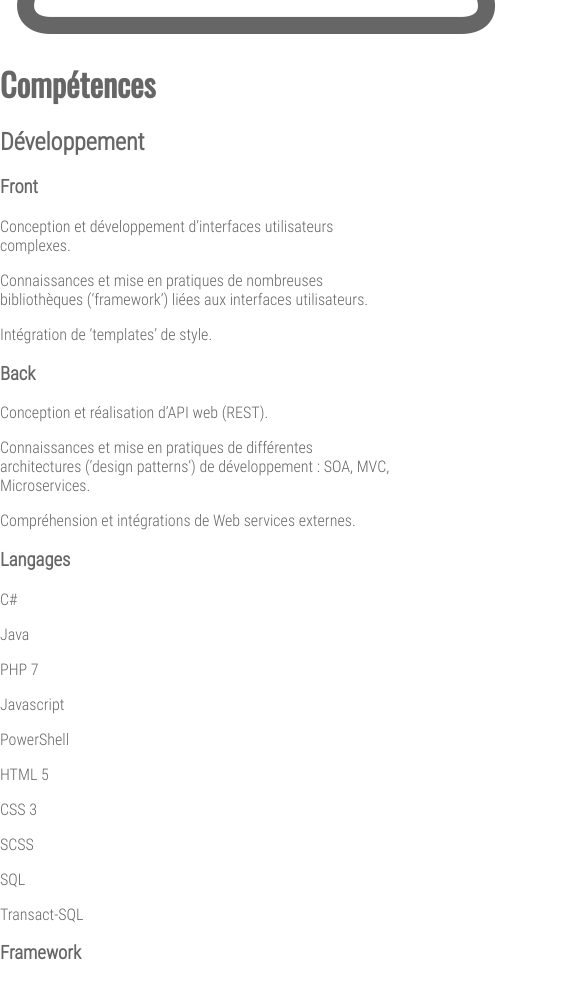
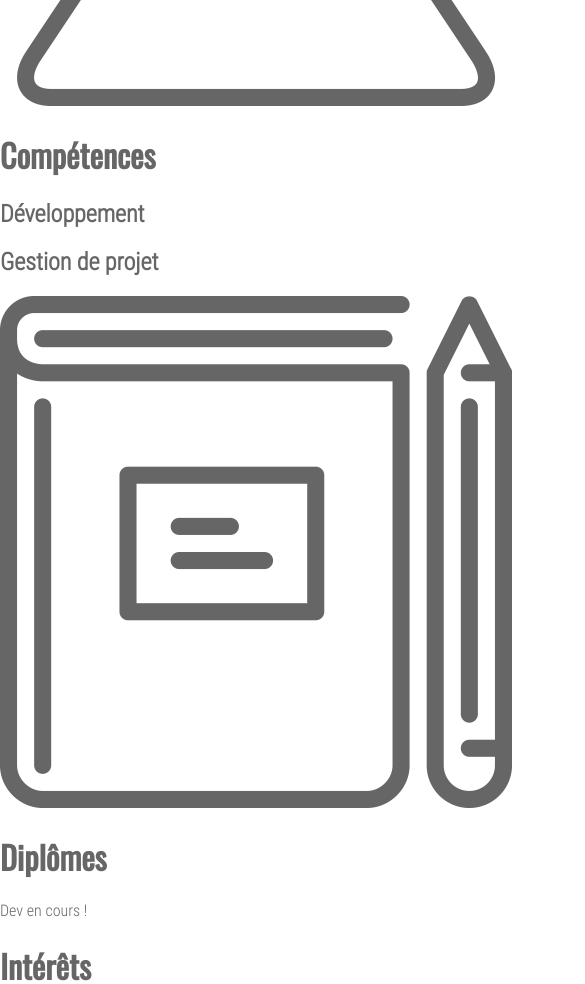
Before and after one commit to JohanDumouchel/cv-online, a React (Create React App) app: page / in a window 390 px wide. Shown: the part 2580-3564 px from the top of the page, 585 px wide, since content can reach past the window. Built offline with nearby package versions, Linux system fonts and the light colour scheme.

Commit message:
Fix job scss to handle media query, and show category on click

```diff
--- a/src/Job/Job.scss
+++ b/src/Job/Job.scss
@@ -1,4 +1,8 @@
 @import "../Var.scss";
+
+
+// Large Screen design
+@media(min-width: $mediaLS){
 
   // JobListItem
   .job {
@@ -71,3 +75,4 @@
       width: 50%;
     }
   }
+}
--- a/src/Skill/Skill.js
+++ b/src/Skill/Skill.js
@@ -36,6 +36,7 @@ class SkillCategory extends Component {
     this.getSkillsBySubCategory = this.getSkillsBySubCategory.bind(this);
     this.renderSkillsBySubCategory = this.renderSkillsBySubCategory.bind(this);
     this.renderSkills = this.renderSkills.bind(this);
+    this.onClickCategory = this.onClickCategory.bind(this);
   }
 
   isCategory(category){
@@ -80,13 +81,18 @@ class SkillCategory extends Component {
     return skills;
   }
 
+  onClickCategory(){
+    this.props.onClickCategory(this.props.category);
+  }
+
   render(){
     if(!this.isCategory(this.props.category)){
       return null;
     }
     let category = this.props.category;
+    let skillToRender = null;
+    if(this.props.skills !== null){
       let skills;
-
       switch (category.id) {
         case 'dev' :
           skills = this.renderSkillsBySubCategory();
@@ -98,13 +104,15 @@ class SkillCategory extends Component {
           skills = null;
           break;
       }
+      skillToRender = <div className="skill-list">{skills}</div>
+    }
 
     return(
-    <div>
+    <div className="category">
+      <div className="btn-title" onClick={this.onClickCategory}>
       <h2 id={category.id}> {category.title} </h2>
-      <div>
-        {skills}
       </div>
+      {skillToRender}
     </div>
 
     );
@@ -116,10 +124,30 @@ class Skill extends Component {
     super(props);
     this.state = {
       skills: SkillsData,
+      categoryFocus: null,
     }
     this.getSkillsByCategory = this.getSkillsByCategory.bind(this);
     this.getMainCategories = this.getMainCategories.bind(this);
     this.renderCategories = this.renderCategories.bind(this);
+    this.getSkillsByIds = this.getSkillsByIds.bind(this);
+    this.handleClickCategory = this.handleClickCategory.bind(this);
+  }
+
+  handleClickCategory(category){
+    this.setState({categoryFocus: (this.state.categoryFocus === category)?null:category,});
+  }
+
+  getSkillsByIds(ids){
+    let skills= [];
+    if(!ids || Array.isArray(ids)){
+      return null;
+    }
+    this.state.skills.forEach(skill => {
+      if(ids.includes(skill.id) && skills.includes(skill)){
+        skills.push(skill);
+      }
+    });
+    return skills;
   }
 
   getSkillsByCategory(category){
@@ -158,7 +186,9 @@ class Skill extends Component {
     let categories = this.getMainCategories();
     if(categories !== null && Array.isArray(categories) && categories.length > 0){
       const renderCategories = categories.map((category)=>{
-        return <SkillCategory key={category.id} category={category} skills={this.getSkillsByCategory(category)}/>
+        const skills = (this.state.categoryFocus === category)?this.getSkillsByCategory(category):null;
+        return <SkillCategory key={category.id} category={category} skills={skills}
+          onClickCategory={this.handleClickCategory}/>
       });
       return (renderCategories)
     }
@@ -173,7 +203,7 @@ class Skill extends Component {
 
     let categories = this.renderCategories();
 
-    return (<div>{categories}</div>);
+    return (<div className="skill">{categories}</div>);
   }
 }
 
--- a/src/Skill/Skill.scss
+++ b/src/Skill/Skill.scss
@@ -1 +1,13 @@
 @import "../Var.scss";
+
+
+// Large Screen design
+@media(min-width: $mediaLS){
+
+  //Skill
+  .skill{
+    display: flex;
+    flex-direction: column;
+    width: 100%;
+  }
+}
```
Lines whose indentation alone changed are shown as unchanged.
